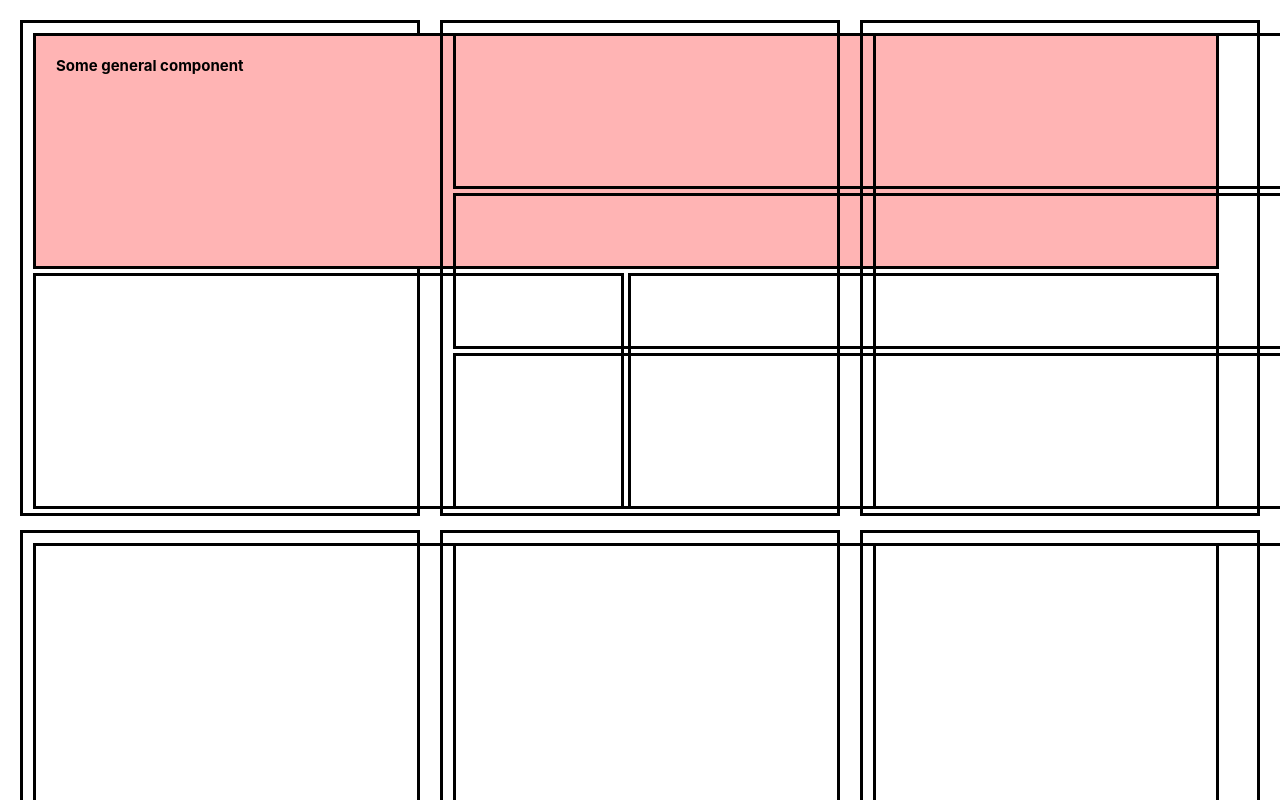
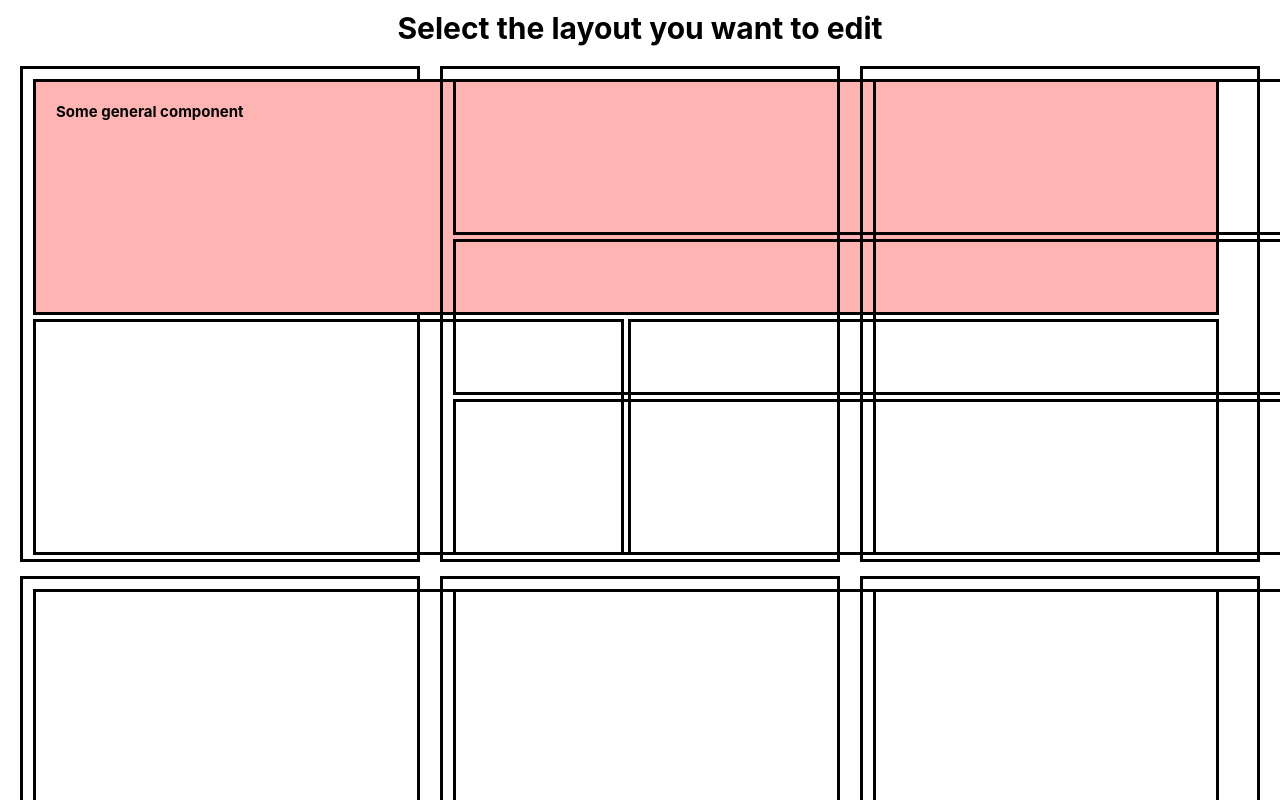
Before and after one commit to TzafrirRaveh/component-layout-free-organize, a React (Create React App) app: page / in a window 1280 px wide. Shown: the top 800 px of the page. Built offline with nearby package versions, Linux system fonts and the light colour scheme.

Commit message:
update instruction

```diff
--- a/src/general-component/ColorComponentToLayout.js
+++ b/src/general-component/ColorComponentToLayout.js
@@ -4,6 +4,8 @@ import ComponentList from "./ComponentList";
 
 export default function ColorComponentToLayout({page}) {
 	return (
+		<div>
+			<h1 className={'title'}>Drag the color to the wanted section or click the section to retrieve the color</h1>
 			<article className={'color-layout__container'}>
 				<div className={'color-layout__list'}>
 					<ComponentList/>
@@ -12,5 +14,6 @@ export default function ColorComponentToLayout({page}) {
 					<Layout page={page}/>
 				</div>
 			</article>
+		</div>
 	)
 }
--- a/src/layouts/LayoutSelect.js
+++ b/src/layouts/LayoutSelect.js
@@ -8,6 +8,8 @@ const ResponsiveReactGridLayout = WidthProvider(Responsive);
 
 export default function LayoutSelect({layout}) {
 	return (
+		<div>
+			<h1 className={'title'}>Select the layout you want to edit</h1>
 			<ResponsiveReactGridLayout
 				className="layout layout_no-border"
 				breakpoints={breakPoints}
@@ -28,5 +30,6 @@ export default function LayoutSelect({layout}) {
 					)
 				})}
 			</ResponsiveReactGridLayout>
+		</div>
 	)
 }
--- a/src/style/main.css
+++ b/src/style/main.css
@@ -8,6 +8,12 @@ ul {
 }
 ul li {
   list-style-type: none;
+}
+
+.title {
+  text-align: center;
+  margin: 1rem 0 0 0;
+  font-size: 3rem;
 }
 
 .layout {
--- a/src/style/main.scss
+++ b/src/style/main.scss
@@ -1,4 +1,10 @@
 @import "reset";
+
+.title {
+  text-align: center;
+  margin: 1rem 0 0 0;
+  font-size: 3rem;
+}
 
 .layout {
   position: relative;
```
Also changed, not shown: 2 other files (tests, documents, lock files or other folders). Lines whose indentation alone changed are shown as unchanged.
